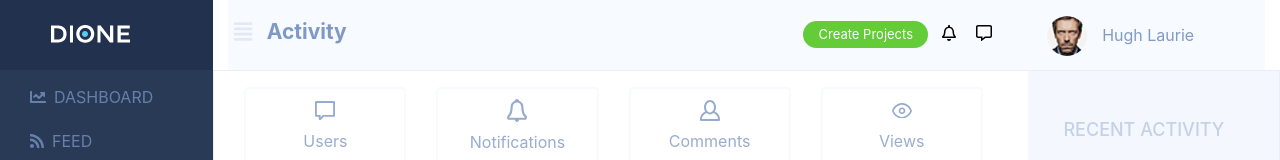
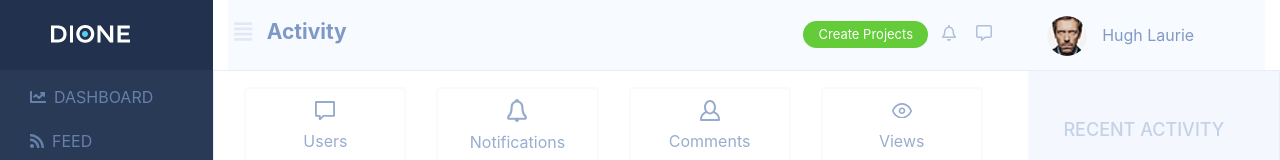
Before and after one commit to yllipetrovci/ylli-petrovci-react-js-boilerplate, a React (Create React App) app: page / in a window 1280 px wide. Shown: the top 160 px of the page. Built offline with nearby package versions, Linux system fonts and the light colour scheme.

Commit message:
change color for header component icons

```diff
--- a/src/components/header.js
+++ b/src/components/header.js
@@ -26,12 +26,12 @@ const Header = (props) => {
                             </button>
                         </li>
                         <li className="list-inline-item">
-                            <button className="transparent">
+                            <button className="transparent color">
                                 <i className="far fa-bell"></i>
                             </button>
                         </li>
                         <li className="list-inline-item">
-                            <button className="transparent">
+                            <button className="transparent color">
                                 <i className="far fa-comment-alt"></i>
                             </button>
                         </li>
--- a/src/styles/header.scss
+++ b/src/styles/header.scss
@@ -9,6 +9,7 @@
     width: 40px;
     height: 40px;
   }
+
 
   .username-paragraph {
     color: #819ac6;
@@ -28,6 +29,10 @@
     font-size: 13px;
     padding: 3% 6%;
     border: none;
+  }
+
+  .color{
+    color: #B0C0D9;
   }
 
   .list-inline {
```
